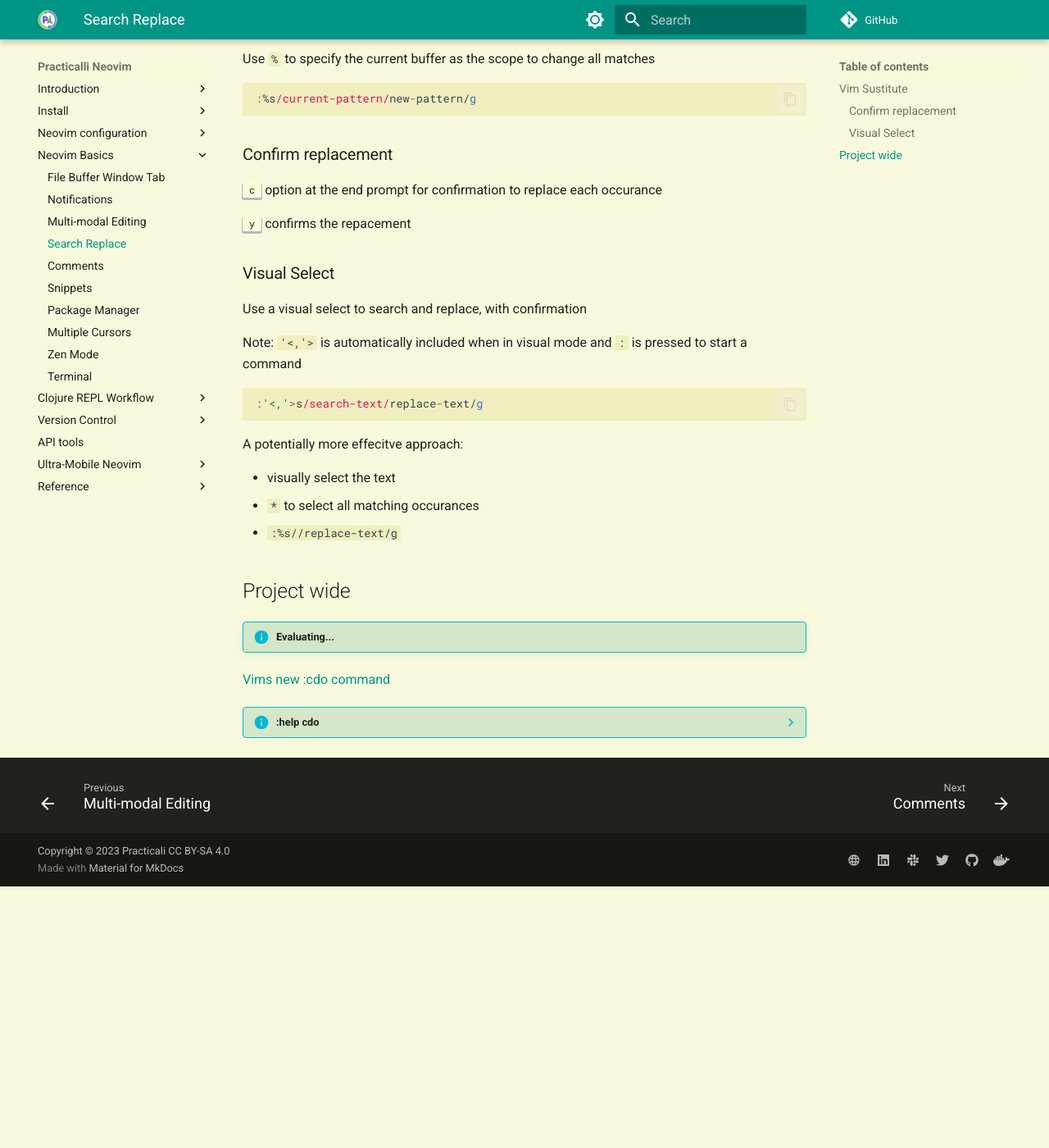
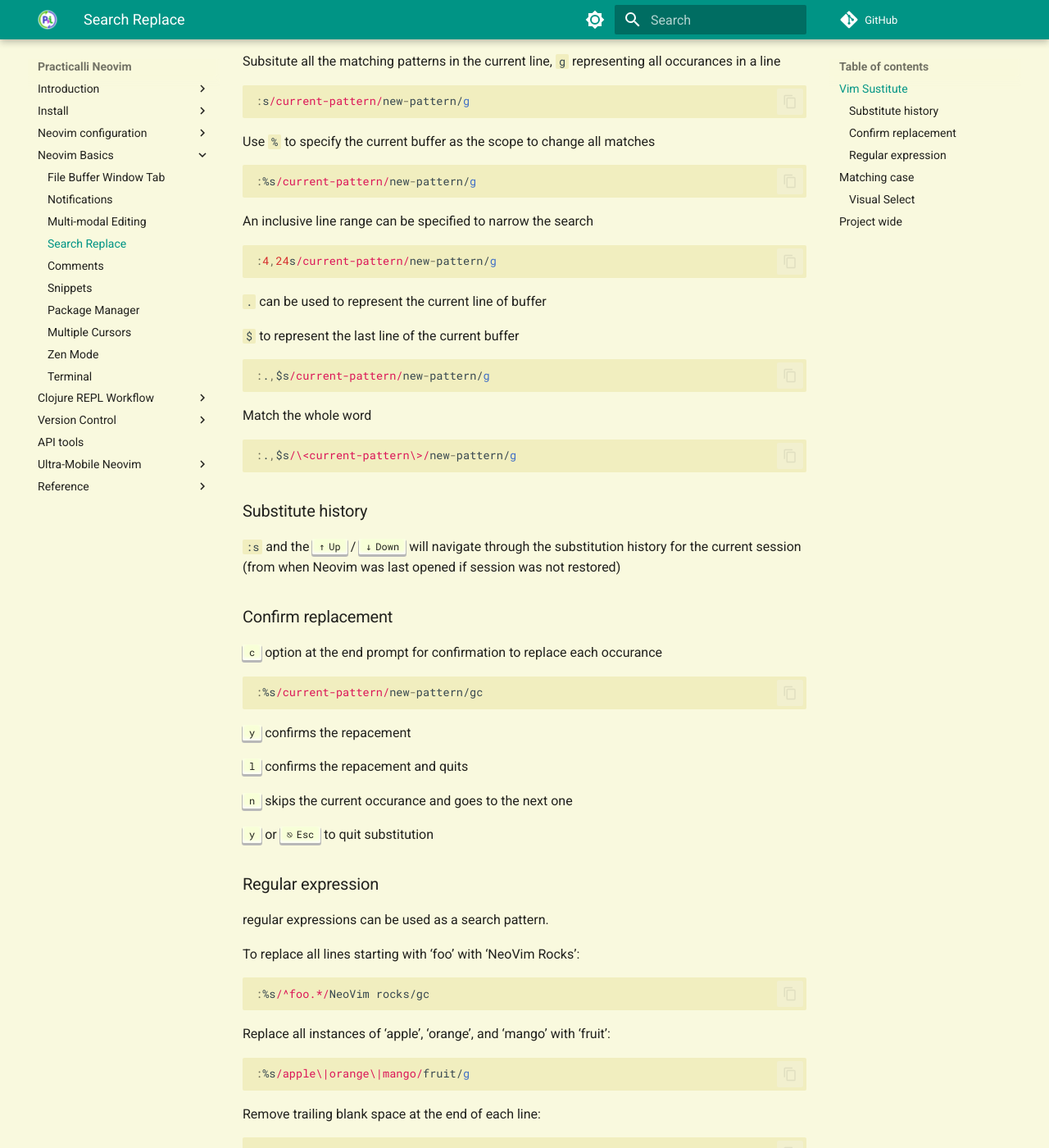
Before and after one commit to practicalli/neovim, an MkDocs documentation site: the page built from docs/neovim-basics/search-replace.md, in a window 1280 px wide and 1400 px high, scrolled down 851 px. Shown: the whole window at 82% size. Built offline with MkDocs 1.6.1 and Material for MkDocs 9.7.7, drawn with Linux system fonts in a browser that asks for light colours; plug-ins that fetch from the network failed and are left out; comment, search, counter and statistics services are not loaded; before the commit the page ends 1932 px from its top, so only the background shows below that; some of the changed text lies outside the part shown.

Commit message:
basics: add substition examples and option

````diff
--- a/docs/neovim-basics/search-replace.md
+++ b/docs/neovim-basics/search-replace.md
@@ -7,6 +7,7 @@
 
 Search and replace across a project:
 
+- `SPC s` AstroNvim search and replace commands
 - Clojure LSP for symbols, etc.
 
 
@@ -18,7 +19,7 @@
 
 `:substitute` or `:s` vim command will highlight the matches for a text pattern and substitute for a new pattern
 
-??? INFO "Built-in help for the command"
+??? INFO "Neovim :help :substitute"
     ```vim
     :help :substitute
     ```
@@ -26,8 +27,11 @@
 Subsitute the first matching patterns in the current line
 
 ```vim
-:s/current-pattern/new-pattern
+:s/current-pattern/new-pattern/
 ```
+
+> If the new-pattern text is ommitted, then substitute deletes the current-pattern occurances, e.g `:s/current-pattern//`
+
 
 Subsitute all the matching patterns in the current line,  `g` representing all occurances in a line
 
@@ -41,12 +45,79 @@
 :%s/current-pattern/new-pattern/g
 ```
 
+An inclusive line range can be specified to narrow the search
+
+```vim
+:4,24s/current-pattern/new-pattern/g
+```
+
+`.` can be used to represent the current line of buffer
+
+`$` to represent the last line of the current buffer
+
+```vim
+:.,$s/current-pattern/new-pattern/g
+```
+
+Match the whole word
+
+
+```vim
+:.,$s/\<current-pattern\>/new-pattern/g
+```
+
+### Substitute history
+
+`:s` and the ++arrow-up++ / ++arrow-down++ will navigate through the substitution history for the current session (from when Neovim was last opened if session was not restored)
+
+
 ### Confirm replacement
 
 ++"c"++ option at the end prompt for confirmation to replace each occurance
 
+```vim
+:%s/current-pattern/new-pattern/gc
+```
+
 ++"y"++ confirms the repacement
 
+++"l"++ confirms the repacement and quits
+
+++"n"++ skips the current occurance and goes to the next one
+
+++"y"++ or ++esc++ to quit substitution
+
+
+### Regular expression
+
+regular expressions can be used as a search pattern.
+
+To replace all lines starting with ‘foo’ with ‘NeoVim Rocks’:
+
+```vim
+:%s/^foo.*/NeoVim rocks/gc
+```
+
+Replace all instances of ‘apple’, ‘orange’, and ‘mango’ with ‘fruit’:
+
+```vim
+:%s/apple\|orange\|mango/fruit/g
+```
+
+Remove trailing blank space at the end of each line:
+
+```vim
+:%s/\s\+$//e
+```
+
+
+## Matching case
+
+`i` option disables the default case sensitive search
+
+```vim
+:%s/current-pattern/new-pattern/gi
+```
 
 ### Visual Select
 
@@ -70,12 +141,24 @@
 
 !!! INFO "Evaluating..."
 
+=== "AstroNvim"
 
-[Vims new :cdo command](https://chrisarcand.com/vims-new-cdo-command/)
+    [Spectre](https://github.com/nvim-pack/nvim-spectre){target=_blank} is available via the AstroNvim Community project pack and included in the Practicalli astronvim-config
+
+    ++spc++ ++"s"++ is the search and replace menu
+
+    [ripgrep](https://github.com/BurntSushi/ripgrep){target=_blank} and [sed](https://www.gnu.org/software/sed/) are required.
+
+    [Spectre](https://github.com/nvim-pack/nvim-spectre){target=_blank .md-button}
 
 
-??? INFO ":help cdo"
-    ```help
+=== "Neovim commands"
+
+[Vims new :cdo command](https://chrisarcand.com/vims-new-cdo-command/){target=_blank .md-button}
+
+
+??? INFO "Neovim :help :cdo"
+    ```vim
     EXECUTE A COMMAND IN ALL THE BUFFERS IN QUICKFIX OR LOCATION LIST:
     							*:cdo*
     :cdo[!] {cmd}		Execute {cmd} in each valid entry in the quickfix list.
@@ -137,3 +220,22 @@
     				etc.
      			Otherwise it works the same as `:ldo`.
     ```
+
+<!-- TODO: review :cdo and similar commands
+
+    use ack.vim/ag.vim with the :cdo command, an intuitive and near-native project-wide find-and-replace solution is now available.
+
+    To replace all instances of foo with bar:
+
+    ```vim
+    :Ack foo
+    :cdo s/foo/bar/g | update
+    ```
+
+    :cdo isn’t the only command that was added around this functionality:
+
+    - :cdo[!] {cmd} - Execute {cmd} in each valid entry in the quickfix list.
+    - :cfdo[!] {cmd} - Execute {cmd} in each file in the quickfix list.
+    - :ld[o][!] {cmd} - Execute {cmd} in each valid entry in the location list for the current window.
+    - :lfdo[!] {cmd} - Execute {cmd} in each file in the location list for the current window.
+-->
````
